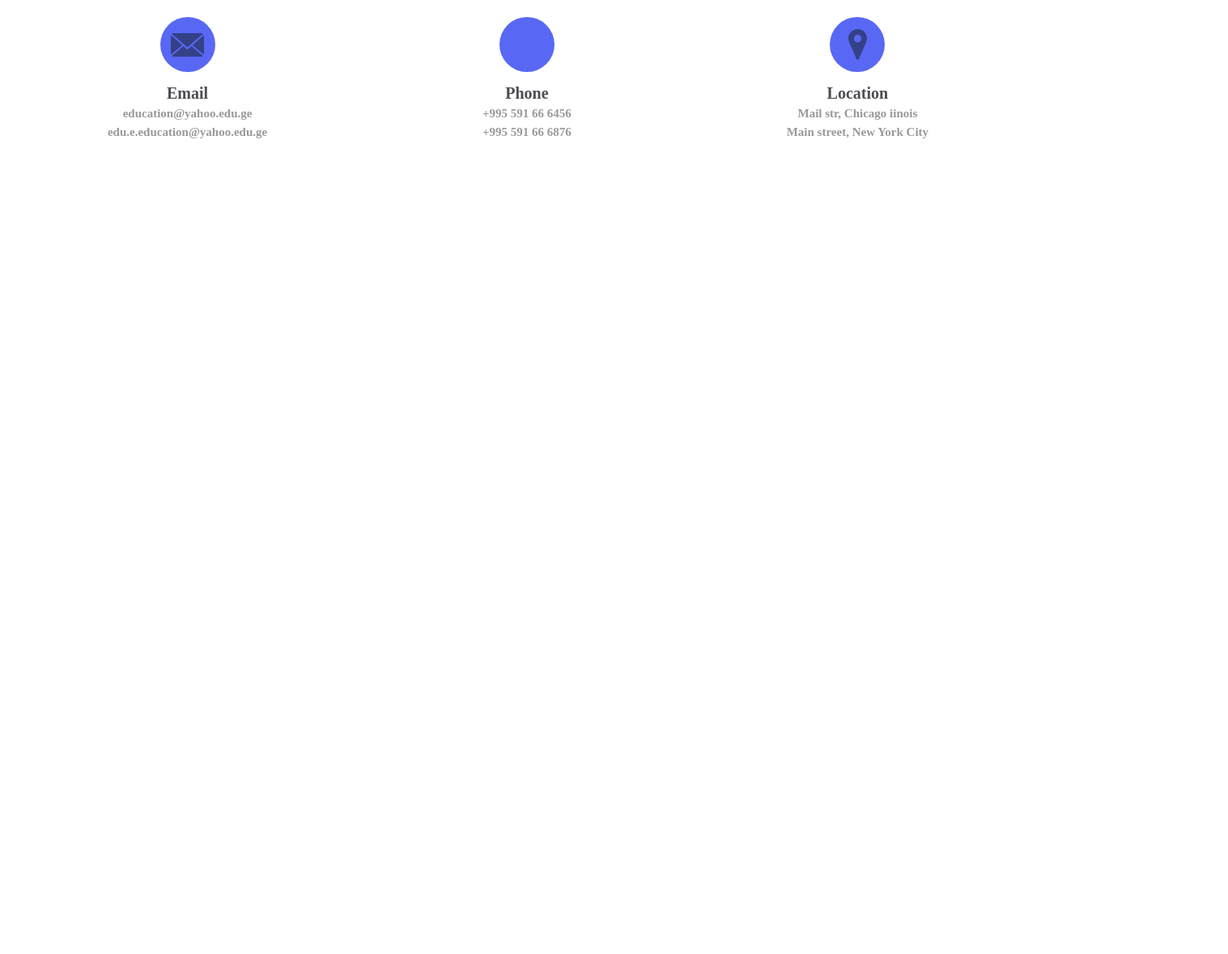
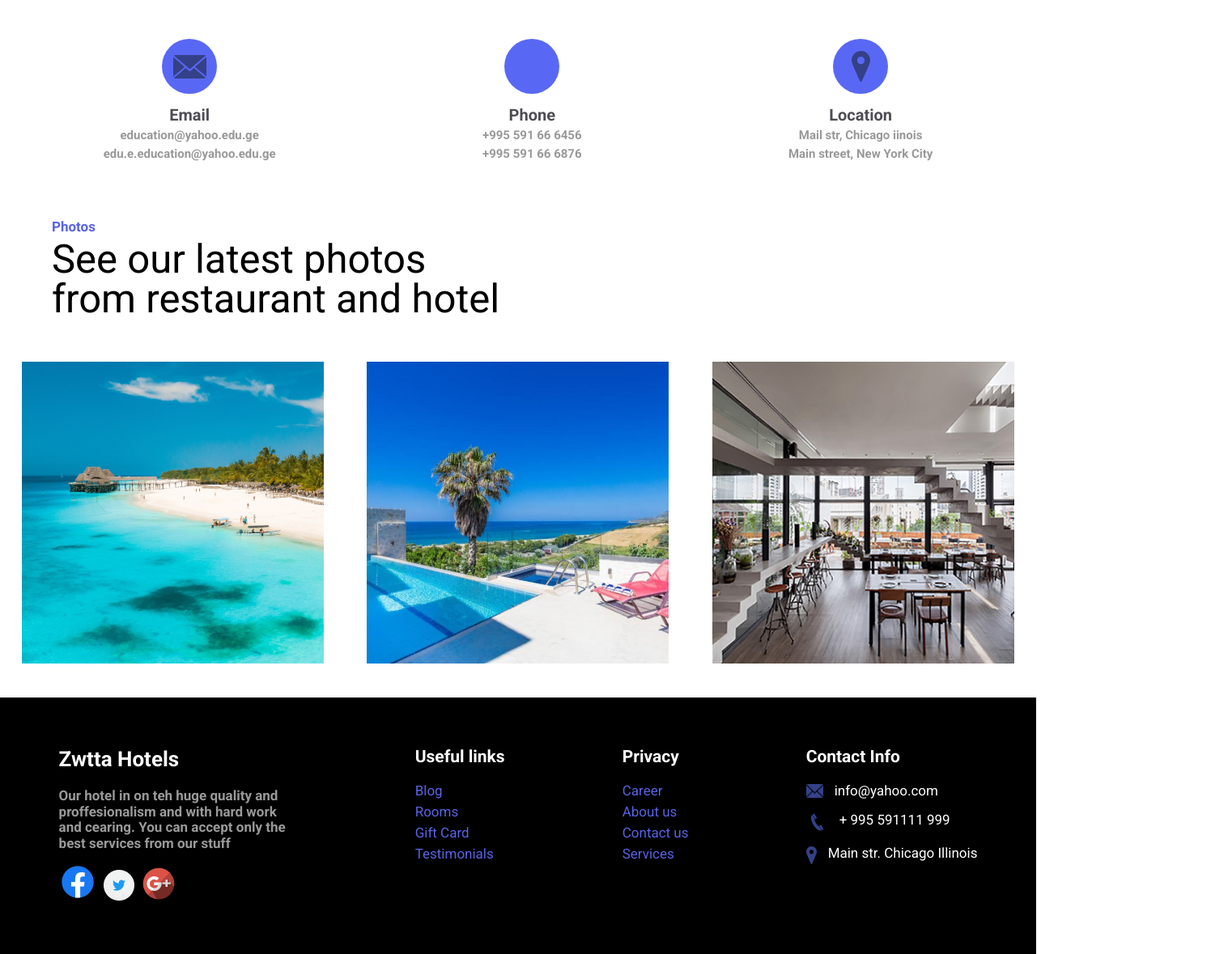
Before and after one commit to ananogioshvili/anagioshvili-davaleba11, a plain HTML site: page index.html in a window 1280 px wide. Shown: the part 520-1699 px from the top of the page at 81% size, 1517 px wide, since content can reach past the window. Before the commit the page ends 800 px from the top, so only its background shows below. Drawn offline with Linux system fonts and the light colour scheme.

Commit message:
finish index.html and styles.css

```diff
--- a/css/styles.css
+++ b/css/styles.css
@@ -1,17 +1,25 @@
 body {
+  /* width: 1453px; */
   width: 100%;
+  margin: 0 auto;
+  font-family: "Roboto", serif;
 }
 
 .sec1 {
-  width: 100%;
+  width: 1453px;
   margin-top: 20px;
   margin-left: 64px;
+  display: flex;
+  flex-direction: column;
+  flex-wrap: wrap;
+  align-content: flex-start;
 }
 
 .sec1 p {
   color: #5863e3;
   font-size: 17px;
   font-weight: 700;
+  margin-bottom: 7px;
 }
 
 .sec1 h1 {
@@ -22,24 +30,55 @@ body {
 }
 
 .sec2 {
-  /* display: flex; */
+  display: flex;
+  flex-direction: row;
+  flex-wrap: wrap;
 }
 
-/* .box {
-  max-width: 756px;
-  width: 100%;
-  height: 298px;
-  border: 2px black;
-} */
+.sec2 form {
+  display: flex;
+  flex-wrap: wrap;
+  flex-direction: column;
+  margin-bottom: 20px;
+}
 
 .description {
-  max-width: 756px;
-  width: 100%;
+  width: 756px;
   margin-top: 57px;
   margin-left: 64px;
   height: 298px;
-  color: #f8f8f8;
-  border: 2px black;
+  background-color: #d4d3d34d;
+  margin-right: 30px;
+}
+
+.subject {
+  width: 400px;
+  height: 59px;
+  margin-top: 57px;
+  background-color: #d4d3d34d;
+  margin-bottom: 20px;
+}
+
+.name {
+  width: 400px;
+  height: 59px;
+  background-color: #d4d3d34d;
+  margin-bottom: 20px;
+}
+
+.email1 {
+  width: 400px;
+  height: 59px;
+  background-color: #d4d3d34d;
+  margin-bottom: 20px;
+}
+
+.send {
+  width: 400px;
+  height: 59px;
+  background-color: #5968f4;
+  color: #ffffff;
+  cursor: pointer;
 }
 
 .sec3 {
@@ -103,3 +142,117 @@ body {
   margin-top: 51px;
   margin-bottom: 16px;
 }
+
+.sec4 {
+  width: 1453px;
+  margin-top: 74px;
+  margin-left: 64px;
+}
+
+.sec4 p {
+  color: #5863e3;
+  font-size: 17px;
+  font-weight: 700;
+  margin-bottom: 7px;
+}
+
+.sec4 h1 {
+  color: #000000;
+  font-size: 49px;
+  font-weight: 400;
+  width: 560px;
+}
+
+.sec5 {
+  display: flex;
+  flex-wrap: wrap;
+  justify-content: space-around;
+  margin-top: 53px;
+}
+
+.footer {
+  background-color: #000000;
+  width: 1519pxpx;
+  height: 317px;
+  margin-top: 39px;
+  display: flex;
+  flex-wrap: wrap;
+  justify-content: space-around;
+  padding-top: 63px;
+}
+
+.conteiner1 h1 {
+  color: #ffffff;
+  font-weight: 700;
+  font-size: 26px;
+  margin-bottom: 23px;
+}
+
+.conteiner1 p {
+  color: #99999a;
+  font-weight: 700;
+  font-size: 17px;
+  line-height: 19.55px;
+  width: 295px;
+}
+
+.conteiner1 div {
+  margin-top: 15px;
+}
+
+.conteiner1 img {
+  margin-right: 5px;
+}
+
+.conteiner2 h2 {
+  color: #ffffff;
+  font-weight: 700;
+  font-size: 21px;
+  margin-bottom: 23px;
+}
+
+.conteiner2 p {
+  color: #5863e3;
+  font-weight: 400;
+  font-size: 17px;
+  margin-top: 9px;
+}
+
+.conteiner3 h2 {
+  color: #ffffff;
+  font-weight: 700;
+  font-size: 21px;
+  margin-bottom: 23px;
+}
+
+.conteiner3 p {
+  color: #5863e3;
+  font-weight: 400;
+  font-size: 17px;
+  margin-top: 9px;
+}
+
+.conteiner4 {
+  display: flex;
+  flex-direction: column;
+  flex-wrap: wrap;
+}
+
+.conteiner4 h2 {
+  color: #ffffff;
+  font-weight: 700;
+  font-size: 21px;
+  margin-bottom: 23px;
+}
+
+.conteiner4 div {
+  margin-bottom: 19px;
+  display: flex;
+}
+
+.conteiner4 p {
+  color: #ffffff;
+  font-size: 17px;
+  font-weight: 400px;
+  margin-left: 14px;
+}
--- a/index.html
+++ b/index.html
@@ -6,6 +6,13 @@
     <link rel="stylesheet" href="css/reset.css" />
     <link rel="stylesheet" href="css/styles.css" />
     <link rel="stylesheet" href="css/media.css" />
+
+    <link rel="preconnect" href="https://fonts.googleapis.com" />
+    <link rel="preconnect" href="https://fonts.gstatic.com" crossorigin />
+    <link
+      href="https://fonts.googleapis.com/css2?family=Roboto+Condensed:ital,wght@0,100..900;1,100..900&family=Roboto:ital,wght@0,100;0,300;0,400;0,500;0,700;0,900;1,100;1,300;1,400;1,500;1,700;1,900&display=swap"
+      rel="stylesheet"
+    />
   </head>
   <body>
     <div class="sec1">
@@ -14,10 +21,18 @@
     </div>
 
     <section class="sec2">
-      <div class="box">
-        <form action="">
-          <label for=""></label>
-          <input class="description" type="text" id="descr" name="descr" />
+      <div>
+        <form>
+          <input class="description" type="text" placeholder="Description" />
+        </form>
+      </div>
+
+      <div>
+        <form>
+          <input class="subject" type="text" placeholder="Subject" />
+          <input class="name" type="text" placeholder="Name / Surname" />
+          <input class="email1" type="text" placeholder="Email" />
+          <input class="send" type="submit" />
         </form>
       </div>
     </section>
@@ -42,5 +57,69 @@
         <p>Main street, New York City</p>
       </div>
     </section>
+
+    <div class="sec4">
+      <p>Photos</p>
+      <h1>See our latest photos from restaurant and hotel</h1>
+    </div>
+
+    <section class="sec5">
+      <div>
+        <img src="image/Rectangle 6 (1).jpg" alt="" />
+      </div>
+      <div>
+        <img src="image/Rectangle 7 (1).jpg" alt="" />
+      </div>
+      <div>
+        <img src="image/Rectangle 8.jpg" alt="" />
+      </div>
+    </section>
+
+    <footer>
+      <div class="footer">
+        <section class="conteiner1">
+          <h1>Zwtta Hotels</h1>
+          <p>
+            Our hotel in on teh huge quality and proffesionalism and with hard
+            work and cearing. You can accept only the best services from our
+            stuff
+          </p>
+          <div>
+            <img src="image/Ellipse 5.png" alt="" />
+            <img src="image/Ellipse 6.png" alt="" />
+            <img src="image/Ellipse 7.png" alt="" />
+          </div>
+        </section>
+        <section class="conteiner2">
+          <h2>Useful links</h2>
+          <p>Blog</p>
+          <p>Rooms</p>
+          <p>Gift Card</p>
+          <p>Testimonials</p>
+        </section>
+        <section class="conteiner3">
+          <h2>Privacy</h2>
+          <p>Career</p>
+          <p>About us</p>
+          <p>Contact us</p>
+          <p>Services</p>
+        </section>
+        <section class="conteiner4">
+          <h2>Contact Info</h2>
+          <div>
+            <img src="image/Frame.png" alt="" />
+            <p>info@yahoo.com</p>
+          </div>
+          <div>
+            <img src="image/Phone 1.png" alt="" />
+            <p>+ 995 591111 999</p>
+          </div>
+          <div>
+            <img src="image/Frame (1).png" alt="" />
+            <p>Main str. Chicago Illinois</p>
+          </div>
+        </section>
+      </div>
+    </footer>
   </body>
 </html>
```
Also changed, not shown: image/Ellipse 5.png (added), image/Ellipse 6.png (added), image/Ellipse 7.png (added), image/Frame (1).png (added), image/Frame.png (added), image/Phone 1.png (added), image/Rectangle 6 (1).jpg (added), image/Rectangle 7 (1).jpg (added), image/Rectangle 8.jpg (added).
